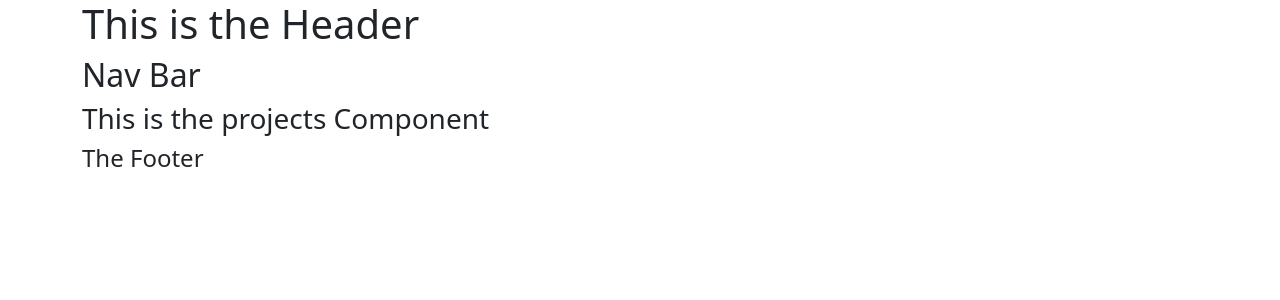
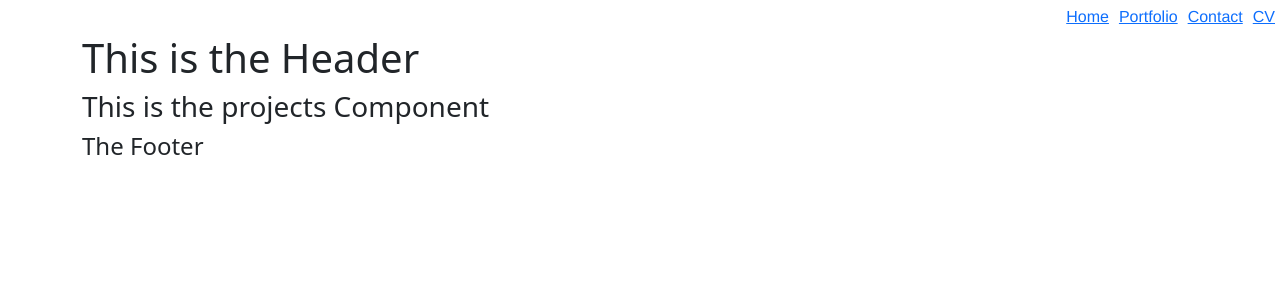
Before and after one commit to ThomWilliams/react-portfolio-tew, a React (Create React App) app: page / in a window 1280 px wide. Shown: the top 300 px of the page. Built offline with nearby package versions, Linux system fonts and the light colour scheme.

Commit message:
Nav Bar added

```diff
--- a/src/App.js
+++ b/src/App.js
@@ -1,15 +1,15 @@
-import React from 'react';
-import './app.css';
-import Header from './components/Header';
-import Footer from './components/Footer';
-import Navigation from './components/Navigation';
-import Project from './components/Project';
+import React from "react";
+import "./app.css";
+import Header from "./components/Header";
+import Footer from "./components/Footer";
+import Navigation from "./components/Navigation";
+import Project from "./components/Project";
 
 function App() {
   return (
     <div className="react-portfolio-tew">
+      <Navigation />
       <Header />
-      <Navigation />
       <Project />
       <Footer />
     </div>
--- a/src/components/Navigation.js
+++ b/src/components/Navigation.js
@@ -1,11 +1,33 @@
 import React from 'react';
 
 function Navigation() {
-  const message = 'Nav Bar';
+  const linkStyle = { border: '1px black', padding: '5px' };
+
   return (
-    <div className="container">
-      <h2>{message}</h2>
-    </div>
+    <nav className="main-header-menu">
+      <section
+        style={{
+          display: 'flex',
+          fontFamily: 'helvetica',
+          flexDirection: 'row',
+          alignItems: 'flex-end',
+          justifyContent: 'flex-end',
+        }}
+      >
+        <div style={linkStyle}>
+          <a href="#">Home</a>
+        </div>
+        <div style={linkStyle}>
+          <a href="#">Portfolio</a>
+        </div>
+        <div style={linkStyle}>
+          <a href="#">Contact</a>
+        </div>
+        <div style={linkStyle}>
+          <a href="#">CV</a>
+        </div>
+      </section>
+    </nav>
   );
 }
 
```
Also changed, not shown: src/components/Project.js (+37 -0 lines).
